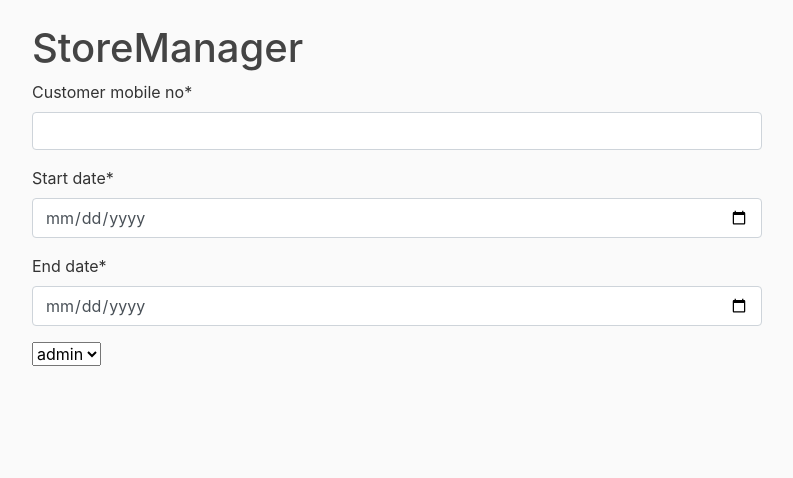
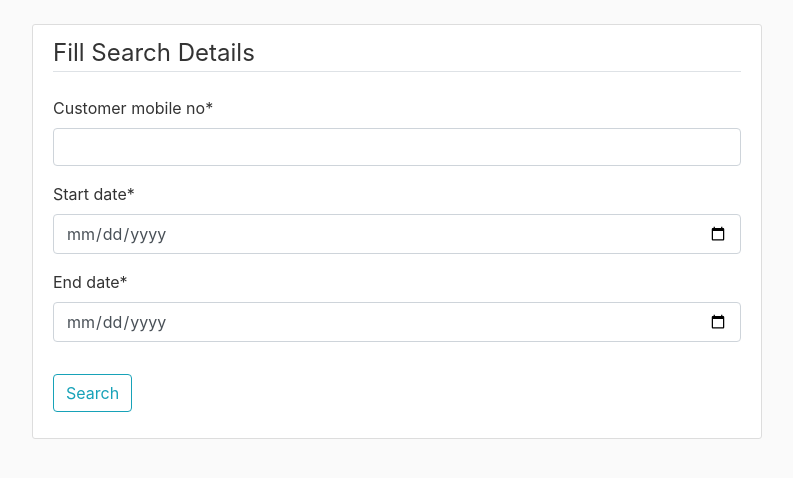
Before and after one commit to tunercoder/vil_locater, a Django app: page /storemanager/ in a window 1280 px wide. Shown: the part 56-534 px from the top of the page, without its empty margins (53-846 px from the left). Run offline with Django 3.2, Linux system fonts and the light colour scheme; a user stored in the database is signed in; data comes from the database, SQL or seed files in the repository; both versions use the stored data as it was after the commit; some libraries are stand-ins or nearby versions.

Commit message:
Updated views

```diff
--- a/vil/vil_panel/forms.py
+++ b/vil/vil_panel/forms.py
@@ -17,3 +17,12 @@ class SearchForm(forms.Form):
 	customer_mobile_no = forms.CharField()
 	start_date = forms.DateField(widget=DateInput)
 	end_date = forms.DateField(widget=DateInput)
+
+
+	def clean(self):
+		cleaned_data = super(SearchForm, self).clean()
+		customer_mobile_no = cleaned_data.get('customer_mobile_no')
+		start_date = cleaned_data.get('start_date')
+		end_date = cleaned_data.get('end_date')
+		if not customer_mobile_no and not start_date and not end_date:
+			raise forms.ValidationError('You have to write something!')
--- a/vil/vil_panel/templates/vil_panel/StoreManager.html
+++ b/vil/vil_panel/templates/vil_panel/StoreManager.html
@@ -2,13 +2,17 @@
 {% load crispy_forms_tags %}
 {% block title %}Store Manager{% endblock title %}
 {% block content %}
-<h1>StoreManager</h1>
-	{% crispy form %}
-	<select id="the-id">
-		{% for user in profiles %}
-			<option value="{{ user }}">{{ user }}</option>
-		{% endfor %}
-	</select>
+	 <div class="content-section">
+        <form action="{% url 'search_results' %}" method="get">
+            <fieldset class="form-group">
+                <legend class="border-bottom mb-4">Fill Search Details</legend>
+                {{ form|crispy }}
+            </fieldset>
+            <div class="form-group">
+                <button class="btn btn-outline-info" type="submit">Search</button>
+            </div>
+        </form>
+    </div>
 
  <script>
   $(function() {
@@ -22,3 +26,10 @@
   });
   </script>
 {% endblock content %}
+
+
+<!--  <select id="the-id">
+		{% for user in profiles %}
+			<option value="{{ user }}">{{ user }}</option>
+		{% endfor %}
+	</select> -->
--- a/vil/vil_panel/urls.py
+++ b/vil/vil_panel/urls.py
@@ -5,7 +5,8 @@ StoreDetailListView,
 StoreDetailView,
 StoreDetailCreateView,
 StoreDetailUpdateView,
-StoreDetailDeleteView
+StoreDetailDeleteView,
+SearchResultsView
 )
 
 urlpatterns = [
@@ -13,6 +14,7 @@ urlpatterns = [
     #path('store/', views.store, name='vilpanel-store'),
 	path('storemanager/', views.storemanager, name='vilpanel-storemanager'),
 	path('zonal/', views.zonalmanager, name='vilpanel-zonal'),
+	path('search/', SearchResultsView.as_view(), name='search_results'),
 
 	path('storedetail/list/', StoreDetailListView.as_view(), name='vilpanel-storedetaillist'),
 	path('storedetail/list/<int:pk>/', StoreDetailView.as_view(), name='vilpanel-storedetail'),
--- a/vil/vil_panel/views.py
+++ b/vil/vil_panel/views.py
@@ -3,6 +3,7 @@ from django.http import HttpResponseRedirect
 from .models import StoreDetail
 from users.models import Profile
 from .forms import StoreDetailForm,SearchForm
+from django.db.models import Q
 from django.contrib.auth.decorators import login_required
 from django.shortcuts import redirect
 from django.views.generic import ListView,UpdateView,CreateView,DeleteView,DetailView
@@ -67,7 +68,7 @@ class StoreDetailView(DetailView):
 class StoreDetailCreateView(LoginRequiredMixin, CreateView):
 	model = StoreDetail
 	form_class = StoreDetailForm
-	#success_url = reverse_lazy('vilpanel-storedetailcreate')
+	success_url = reverse_lazy('vilpanel-storedetailcreate')
 
 	def form_valid(self,form):
 		form.instance.profile = self.request.user.profile
@@ -104,3 +105,16 @@ class StoreDetailDeleteView(LoginRequiredMixin,UserPassesTestMixin, DeleteView):
 		if self.request.user.profile == storedetail.profile:
 			return True
 		return False
+
+
+class SearchResultsView(ListView):
+    model = StoreDetail
+    template_name = 'vil_panel/StoreDetailList.html'
+
+    def get_queryset(self):
+        cust_mobile_no = self.request.GET.get('customer_mobile_no')
+        start_date = self.request.GET.get('start_date')
+        end_date = self.request.GET.get('end_date')
+        object_list = StoreDetail.objects.filter(Q(customer_mobile_no = cust_mobile_no)).filter(
+		insertion_date_time__gte = start_date , insertion_date_time__lte = end_date)
+        return object_list
```
Also changed, not shown: vil/db.sqlite3.
